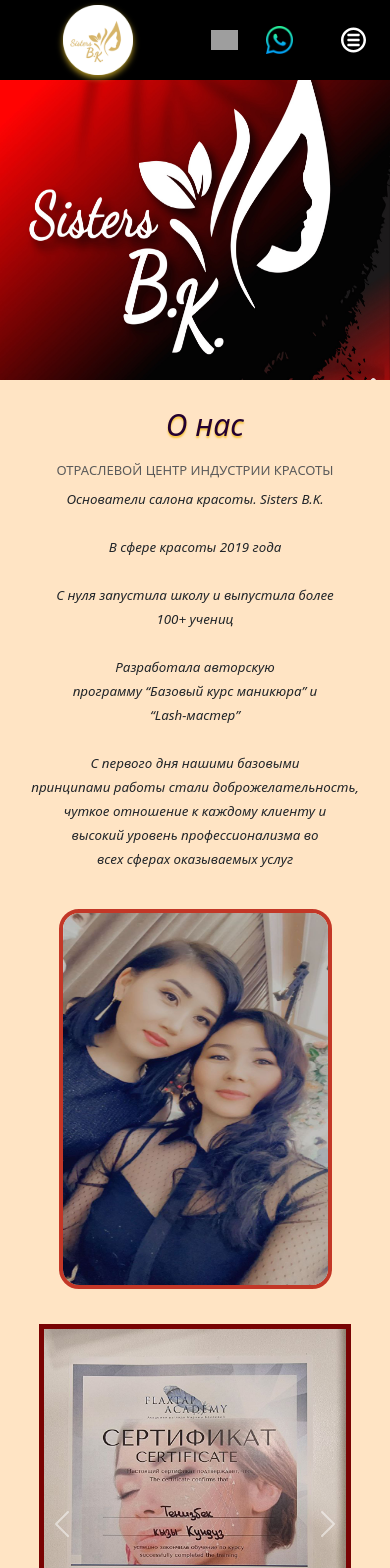
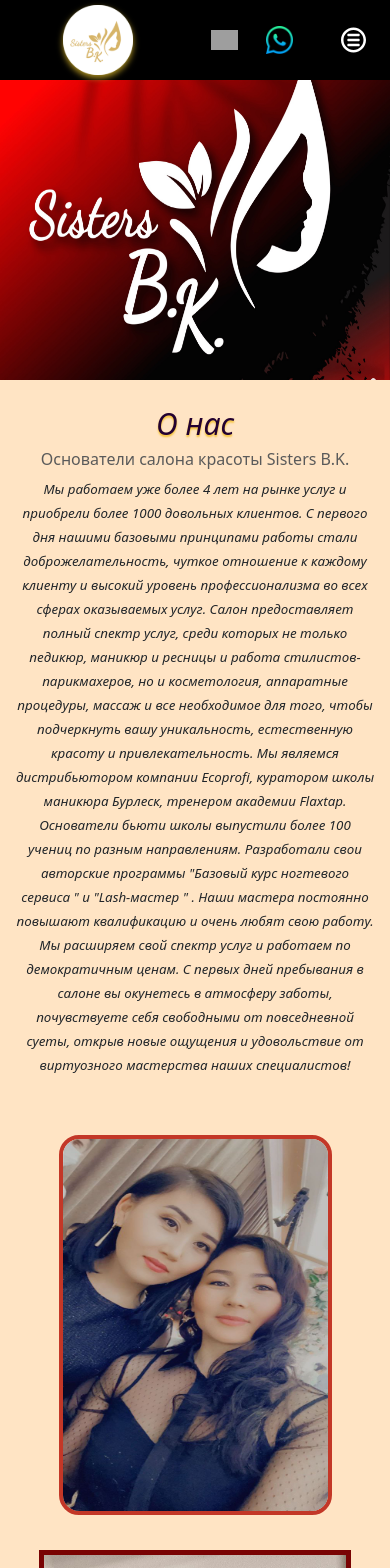
Before and after one commit to Lemon-Space/git_sisters, a React (Create React App) app in the folder nodereactroot/frontend/: page / in a window 390 px wide. Shown: the top 1568 px of the page. Built offline with nearby package versions, Linux system fonts and the light colour scheme; grey boxes are pictures that could not be loaded.

Commit message:
ReallyFinelly

```diff
--- a/nodereactroot/frontend/src/Components/About/About.css
+++ b/nodereactroot/frontend/src/Components/About/About.css
@@ -9,15 +9,17 @@
 }
 
 .about_tittle{
+    width: 50%;
+   margin-top: 2%;
 
-   margin-top: 2%;
 }
 
 .about_tittle_h1{
+    text-align: center;
     font-style: italic;
     font-size: 54px;
     color: rgb(35, 1, 49);
-    margin-left: 5%;
+
     text-shadow: 0 2px 2px rgba(245, 193, 46, 1);
     margin-top: 5%;
 
@@ -29,12 +31,15 @@
 
 
 .about_tittle_h4{
-    font-size: medium;
+    text-align: center;
+    font-size: 22px;
     color: #5A5A5A;
-    margin-top: 5%;
+    margin-bottom: 2%;
 }
 
 .about_tittle_span{
+
+
     font-style: oblique;
     font-size: larger;
 
@@ -95,9 +100,11 @@
         font-size: 44px;
     }
     .about_tittle_h4{
-        font-size: small;
+        font-size: medium;
     }
-
+    .about_main_picture{
+        margin-top: 15%;
+    }
     .about_main_img{
         height: 420px;
     }
@@ -138,6 +145,9 @@
         width: 100%;
        flex-wrap: wrap;
     }
+    .about_tittle_h4{
+        font-size: 16px;
+    }
     .about_diplom_slider{
         width: 80%;
         margin-top: 5%;
@@ -146,6 +156,7 @@
     .about_tittle{
         width: 100%;
         text-align: center;
+        padding: 0 4%;
     }
     .about_main_picture{
         width: 70%;
--- a/nodereactroot/frontend/src/Components/About/About.js
+++ b/nodereactroot/frontend/src/Components/About/About.js
@@ -33,18 +33,9 @@
                 <div className="about_main_div">
                     <div className="about_tittle">
                         <h1 className="about_tittle_h1">О нас</h1>
-                        <h4 className="about_tittle_h4">ОТРАСЛЕВОЙ ЦЕНТР ИНДУСТРИИ КРАСОТЫ</h4>
+                        <h4 className="about_tittle_h4">Основатели  салона красоты Sisters B.K.</h4>
                         <span className="about_tittle_span">
-                        Основатели  салона красоты. Sisters B.K.<br/>
-                        <br/>
-                        В сфере красоты 2019 года<br/>
-                        <br/>
-                        С нуля запустила школу и выпустила более<br/>
-                            100+ учениц<br/>
-                            <br/>
-                        Разработала авторскую<br/> программу “Базовый курс маникюра” и<br/> “Lash-мастер”<br/>
-                        <br/>
-                        С первого дня нашими базовыми <br/> принципами работы стали доброжелательность, <br/> чуткое отношение к каждому клиенту и <br/> высокий уровень профессионализма во <br/> всех сферах оказываемых услуг
+                        Мы работаем уже более 4 лет на рынке услуг и приобрели более 1000 довольных клиентов. С первого дня нашими базовыми принципами работы стали доброжелательность, чуткое отношение к каждому клиенту и высокий уровень профессионализма во всех сферах оказываемых услуг.  Салон предоставляет полный спектр услуг,  среди которых не только педикюр,  маникюр и ресницы и работа стилистов-парикмахеров,  но и косметология,  аппаратные процедуры,  массаж и все необходимое для того,  чтобы подчеркнуть вашу уникальность, естественную красоту и привлекательность.  Мы являемся дистрибьютором компании Ecoprofi, куратором школы маникюра Бурлеск,  тренером академии Flaxtap. Основатели бьюти школы  выпустили более 100 учениц по разным направлениям. Разработали свои авторские программы "Базовый курс ногтевого сервиса "  и "Lash-мастер " . Наши мастера постоянно повышают квалификацию и очень любят свою работу.  Мы расширяем свой спектр услуг и работаем по демократичным ценам.  С первых дней пребывания в салоне вы окунетесь в атмосферу заботы,  почувствуете себя свободными от повседневной суеты,  открыв новые ощущения и удовольствие от виртуозного мастерства наших специалистов!
                         </span>
                     </div>
 
--- a/nodereactroot/frontend/src/Components/Header/Header.css
+++ b/nodereactroot/frontend/src/Components/Header/Header.css
@@ -32,10 +32,6 @@
     justify-content: space-between;
     text-decoration: none;
 }
-
-
-
-
 
 
 
--- a/nodereactroot/frontend/src/Components/Header/Navigation.js
+++ b/nodereactroot/frontend/src/Components/Header/Navigation.js
@@ -23,7 +23,7 @@
                     <a href="https://www.instagram.com/aura_krasoty_surgut.86/" className="">
                         <img src={Instagram} className="Social_media_logo" />
                     </a>
-                    <a href="" className="Social_media_logo_a_whats">
+                    <a href="" className="">
                         <img src={Whatsapp} className="Social_media_logo" />
                     </a>
         </div>
```
